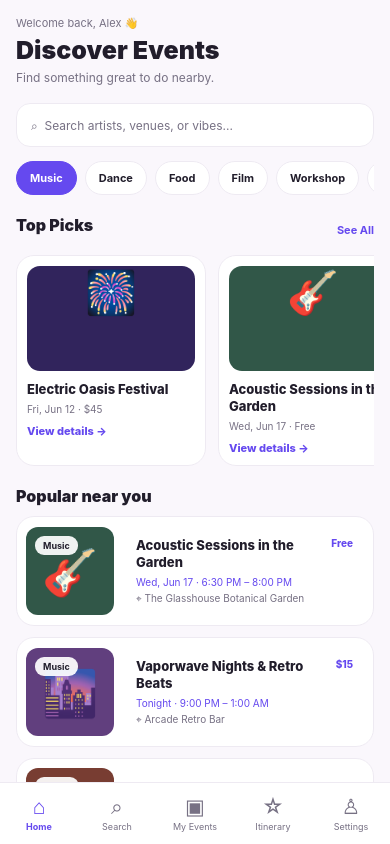
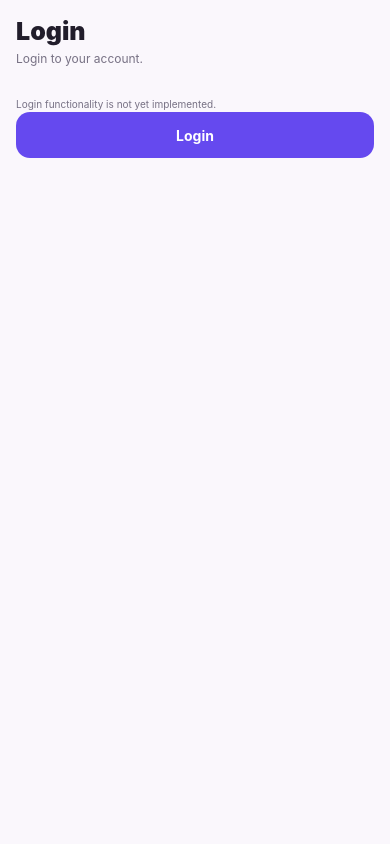
Before and after one commit to opa5144/near-me-app, a React Native app in the folder mobile/: screen / in a window 390 px wide. Built offline with nearby package versions, Linux system fonts and the light colour scheme.

Commit message:
Added simple login screen layout

```diff
--- a/mobile/App.tsx
+++ b/mobile/App.tsx
@@ -7,6 +7,7 @@ import { SearchScreen } from './src/screens/SearchScreen';
 import { MyEventsScreen } from './src/screens/MyEventsScreen';
 import { ItineraryScreen } from './src/screens/ItineraryScreen';
 import { SettingsScreen } from './src/screens/SettingsScreen';
+import { LoginScreen } from './src/screens/LoginScreen';
 import { EventDetailsScreen } from './src/screens/EventDetailsScreen';
 import { sampleEvents, EventItem } from './src/data/events';
 import { colors } from './src/data/theme';
@@ -21,6 +22,18 @@ export default function App() {
       current.includes(id) ? current.filter(item => item !== id) : [...current, id],
     );
   };
+// Login state management
+  const [isLoggedIn, setIsLoggedIn] = useState(false);
+  if (!isLoggedIn) {
+  return (
+    <SafeAreaView style={styles.safe}>
+      <StatusBar style="dark" />
+      <LoginScreen
+        onLogin={() => setIsLoggedIn(true)}
+      />
+    </SafeAreaView>
+  );
+}
 
   let screen;
   if (selectedEvent) {
--- /dev/null
+++ b/mobile/src/screens/LoginScreen.tsx
@@ -0,0 +1,32 @@
+import { ScrollView, StyleSheet, Text, View } from 'react-native';
+import { ScreenHeader } from '../components/ScreenHeader';
+import { AppButton } from '../components/AppButton';
+import { colors } from '../data/theme';
+
+type LoginScreenProps = {
+  onLogin: () => void;
+};
+
+export function LoginScreen({ onLogin }: LoginScreenProps) {
+  return (
+    <ScrollView contentContainerStyle={styles.content}>
+      <ScreenHeader title="Login" subtitle="Login to your account." />
+      <Text style={styles.note}>Login functionality is not yet implemented.</Text>
+    <AppButton
+        title="Login"
+        onPress={onLogin}
+      />
+    </ScrollView>
+  );
+}
+const styles = StyleSheet.create({
+  content: { padding: 16 },
+  item: { flexDirection: 'row', alignItems: 'center', backgroundColor: colors.surface, borderRadius: 16, borderWidth: 1, borderColor: colors.border, padding: 13, marginBottom: 10, gap: 12 },
+  iconBox: { width: 40, height: 40, borderRadius: 12, backgroundColor: colors.primaryLight, alignItems: 'center', justifyContent: 'center' },
+  icon: { color: colors.primary, fontSize: 20 },
+  text: { flex: 1 },
+  title: { color: colors.text, fontSize: 12, fontWeight: '800' },
+  subtitle: { color: colors.muted, fontSize: 10, marginTop: 4 },
+  arrow: { color: colors.muted, fontSize: 24 },
+  note: { color: colors.muted, fontSize: 10, marginTop: 12, lineHeight: 16 },
+});
```
Also changed, not shown: 1 other file (tests, documents, lock files or other folders).
